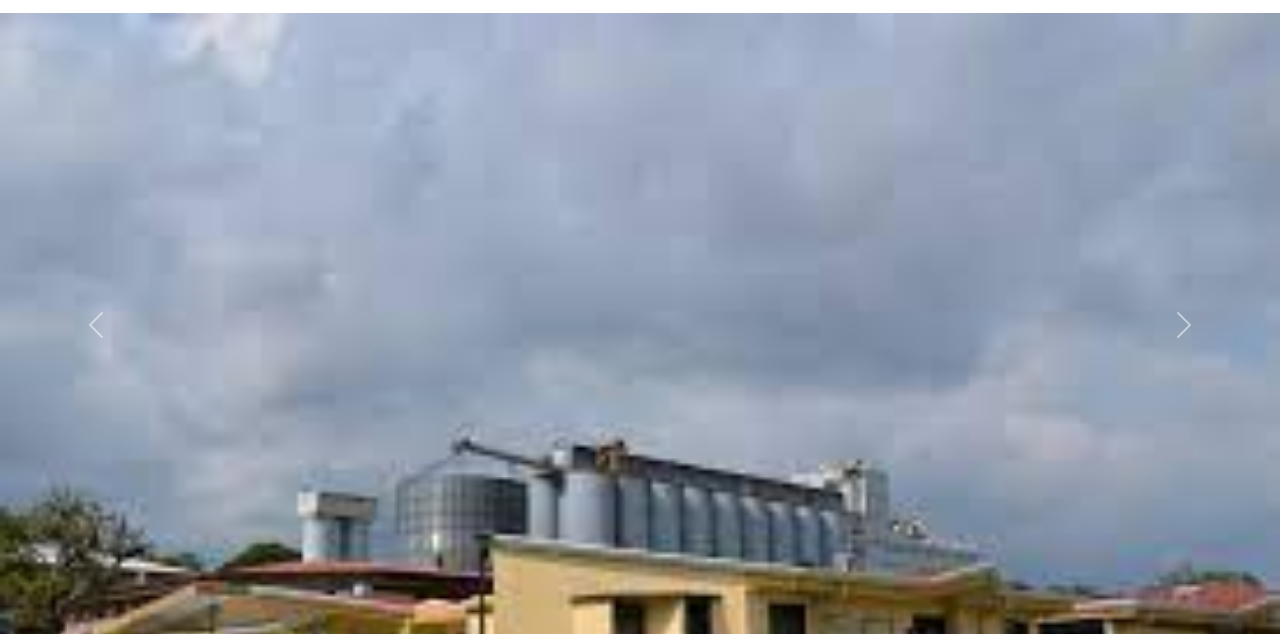
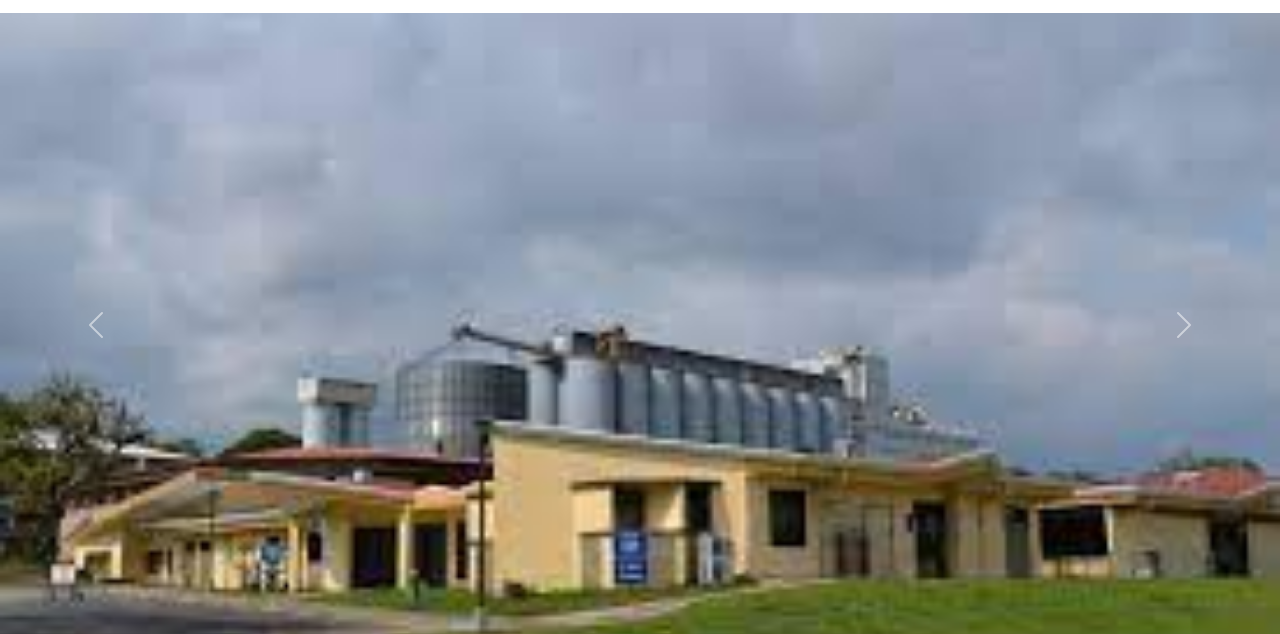
Before and after one commit to fiojedao/Tema1, a plain HTML site: page index.html in a window 1280 px wide. Shown: the part 102-736 px from the top of the page. Drawn offline with nearby package versions, Linux system fonts and the light colour scheme.

Commit message:
Update main.css

```diff
--- a/css/main.css
+++ b/css/main.css
@@ -24,6 +24,30 @@ body {
 
 .carousel-inner {
     max-height:39rem !important;
+}
+
+.carousel-inner{
+    display: flex;
+    align-items: center;
+}
+
+.carousel-item img{
+    width: 100%;
+    height: auto;
+}
+
+@supports(object-fit: cover){
+    .carousel-item img,
+    .icon-js img{
+      height: 100%;
+      object-fit: cover;
+      object-position: center center;
+    }
+}
+
+.content-icon-js {
+    display: flex;
+    align-items: center;
 }
 
 
```
